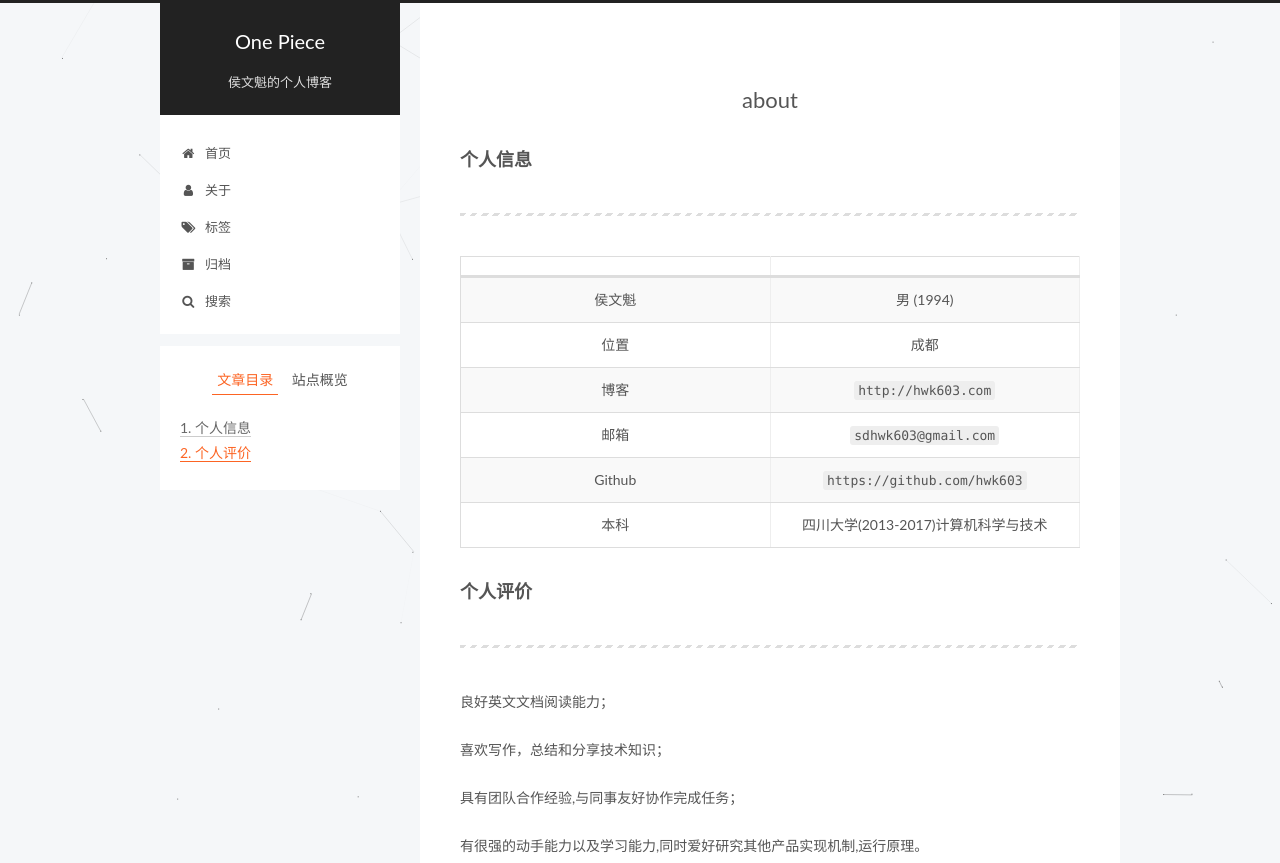
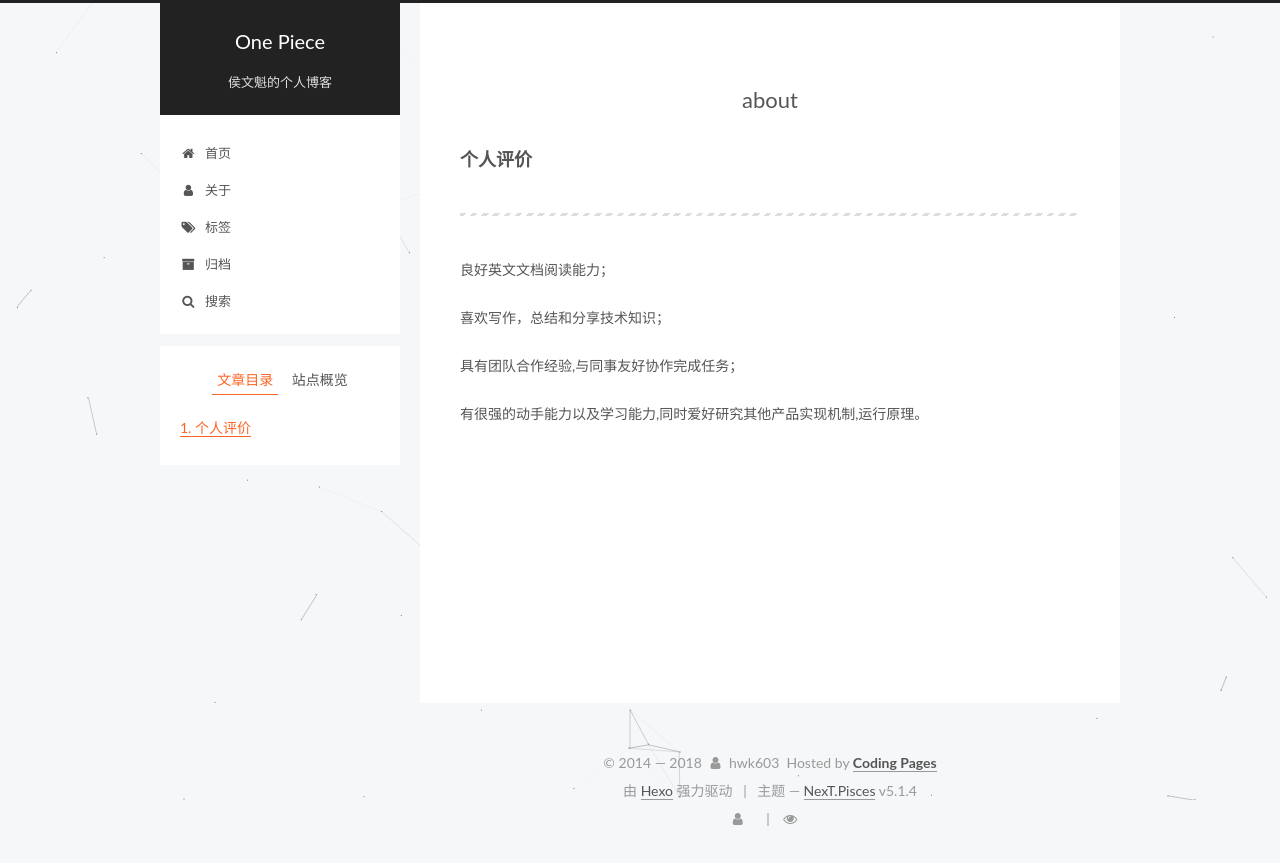
Before and after one commit to hwk603/hwk603.github.io, a plain HTML site: page about/index.html in a window 1280 px wide. Shown: the top 863 px of the page. Drawn offline with Linux system fonts and the light colour scheme; some packages are replaced by stand-ins of ours; a script that the page names is missing.

Commit message:
Site updated: 2018-02-07 21:22:37

```diff
--- a/about/index.html
+++ b/about/index.html
@@ -81,17 +81,17 @@
 
 
 
-<meta name="description" content="个人信息          侯文魁 男 (1994)   位置 成都     博客 http://hwk603.com    邮箱 sdhwk603@gmail.com   Github https://github.com/hwk603   本科 四川大学(2013-2017)计算机科学与技术    个人评价 良好英文文档阅读能力； 喜欢写作，总结和分享技术知识； 具有团队合作经验,与同事友好协">
+<meta name="description" content="个人评价 良好英文文档阅读能力； 喜欢写作，总结和分享技术知识； 具有团队合作经验,与同事友好协作完成任务； 有很强的动手能力以及学习能力,同时爱好研究其他产品实现机制,运行原理。">
 <meta property="og:type" content="website">
 <meta property="og:title" content="about">
 <meta property="og:url" content="http://hwk603.com/about/index.html">
 <meta property="og:site_name" content="One Piece">
-<meta property="og:description" content="个人信息          侯文魁 男 (1994)   位置 成都     博客 http://hwk603.com    邮箱 sdhwk603@gmail.com   Github https://github.com/hwk603   本科 四川大学(2013-2017)计算机科学与技术    个人评价 良好英文文档阅读能力； 喜欢写作，总结和分享技术知识； 具有团队合作经验,与同事友好协">
+<meta property="og:description" content="个人评价 良好英文文档阅读能力； 喜欢写作，总结和分享技术知识； 具有团队合作经验,与同事友好协作完成任务； 有很强的动手能力以及学习能力,同时爱好研究其他产品实现机制,运行原理。">
 <meta property="og:locale" content="zh-Hans">
-<meta property="og:updated_time" content="2017-02-25T05:42:59.641Z">
+<meta property="og:updated_time" content="2018-02-07T13:22:11.658Z">
 <meta name="twitter:card" content="summary">
 <meta name="twitter:title" content="about">
-<meta name="twitter:description" content="个人信息          侯文魁 男 (1994)   位置 成都     博客 http://hwk603.com    邮箱 sdhwk603@gmail.com   Github https://github.com/hwk603   本科 四川大学(2013-2017)计算机科学与技术    个人评价 良好英文文档阅读能力； 喜欢写作，总结和分享技术知识； 具有团队合作经验,与同事友好协">
+<meta name="twitter:description" content="个人评价 良好英文文档阅读能力； 喜欢写作，总结和分享技术知识； 具有团队合作经验,与同事友好协作完成任务； 有很强的动手能力以及学习能力,同时爱好研究其他产品实现机制,运行原理。">
 
 
 
@@ -316,42 +316,7 @@
       <div class="post-body">
 
 
-          <h3 id="个人信息"><a href="#个人信息" class="headerlink" title="个人信息"></a>个人信息</h3><hr>
-<table>
-<thead>
-<tr>
-<th style="text-align:center"></th>
-<th style="text-align:center"></th>
-</tr>
-</thead>
-<tbody>
-<tr>
-<td style="text-align:center">侯文魁</td>
-<td style="text-align:center">男 (1994)</td>
-</tr>
-<tr>
-<td style="text-align:center">位置</td>
-<td style="text-align:center">成都  </td>
-</tr>
-<tr>
-<td style="text-align:center">博客</td>
-<td style="text-align:center"><code>http://hwk603.com</code> </td>
-</tr>
-<tr>
-<td style="text-align:center">邮箱</td>
-<td style="text-align:center"><code>sdhwk603@gmail.com</code></td>
-</tr>
-<tr>
-<td style="text-align:center">Github</td>
-<td style="text-align:center"><code>https://github.com/hwk603</code></td>
-</tr>
-<tr>
-<td style="text-align:center">本科</td>
-<td style="text-align:center">四川大学(2013-2017)计算机科学与技术</td>
-</tr>
-</tbody>
-</table>
-<h3 id="个人评价"><a href="#个人评价" class="headerlink" title="个人评价"></a>个人评价</h3><hr>
+          <h3 id="个人评价"><a href="#个人评价" class="headerlink" title="个人评价"></a>个人评价</h3><hr>
 <p>良好英文文档阅读能力；</p>
 <p>喜欢写作，总结和分享技术知识；</p>
 <p>具有团队合作经验,与同事友好协作完成任务；</p>
@@ -515,7 +480,7 @@
 
 
 
-              <div class="post-toc-content"><ol class="nav"><li class="nav-item nav-level-3"><a class="nav-link" href="#个人信息"><span class="nav-number">1.</span> <span class="nav-text">个人信息</span></a></li><li class="nav-item nav-level-3"><a class="nav-link" href="#个人评价"><span class="nav-number">2.</span> <span class="nav-text">个人评价</span></a></li></ol></div>
+              <div class="post-toc-content"><ol class="nav"><li class="nav-item nav-level-3"><a class="nav-link" href="#个人评价"><span class="nav-number">1.</span> <span class="nav-text">个人评价</span></a></li></ol></div>
 
 
           </div>
--- a/css/main.css
+++ b/css/main.css
@@ -1831,7 +1831,7 @@ pre .javascript .function {
   width: 4px;
   height: 4px;
   border-radius: 50%;
-  background: #09cfff;
+  background: #eda724;
 }
 .links-of-blogroll {
   font-size: 13px;
--- a/tags/mysql/index.html
+++ b/tags/mysql/index.html
@@ -84,7 +84,7 @@
 <meta name="description" content="一些关于坑的思考和疑难解决">
 <meta property="og:type" content="website">
 <meta property="og:title" content="One Piece">
-<meta property="og:url" content="http://hwk603.com/tags/Mysql/index.html">
+<meta property="og:url" content="http://hwk603.com/tags/mysql/index.html">
 <meta property="og:site_name" content="One Piece">
 <meta property="og:description" content="一些关于坑的思考和疑难解决">
 <meta property="og:locale" content="zh-Hans">
@@ -120,13 +120,13 @@
 
 
 
-  <link rel="canonical" href="http://hwk603.com/tags/Mysql/"/>
+  <link rel="canonical" href="http://hwk603.com/tags/mysql/"/>
 
 
 
 
 
-  <title>标签: Mysql | One Piece</title>
+  <title>标签: mysql | One Piece</title>
 
 
 
@@ -303,7 +303,7 @@
 
     <div id="posts" class="posts-collapse">
       <div class="collection-title">
-        <h1>Mysql<small>标签</small>
+        <h1>mysql<small>标签</small>
         </h1>
       </div>
 
@@ -315,9 +315,9 @@
 
       <h2 class="post-title">
 
-            <a class="post-title-link" href="/MySQL中文乱码问题的解决/" itemprop="url">
+            <a class="post-title-link" href="/MySQL5.7-修改root密码/" itemprop="url">
 
-                <span itemprop="name">MySQL中文乱码问题的解决</span>
+                <span itemprop="name">mysql 5.7 修改root密码</span>
 
             </a>
 
@@ -325,37 +325,9 @@
 
       <div class="post-meta">
         <time class="post-time" itemprop="dateCreated"
-              datetime="2015-09-26T13:26:15+08:00"
-              content="2015-09-26" >
-          09-26
-        </time>
-      </div>
-
-    </header>
-  </article>
-
-
-
-
-
-  <article class="post post-type-normal" itemscope itemtype="http://schema.org/Article">
-    <header class="post-header">
-
-      <h2 class="post-title">
-
-            <a class="post-title-link" href="/数据库连接问题/" itemprop="url">
-
-                <span itemprop="name">数据库连接问题：Filename: core/Loader.php 346</span>
-
-            </a>
-
-      </h2>
-
-      <div class="post-meta">
-        <time class="post-time" itemprop="dateCreated"
-              datetime="2015-05-22T16:30:00+08:00"
-              content="2015-05-22" >
-          05-22
+              datetime="2016-02-23T13:07:16+08:00"
+              content="2016-02-23" >
+          02-23
         </time>
       </div>
 
@@ -899,3 +871,31 @@
 
 </body>
 </html>
+="text/x-mathjax-config">
+      MathJax.Hub.Config({
+        tex2jax: {
+          inlineMath: [ ['$','$'], ["\\(","\\)"]  ],
+          processEscapes: true,
+          skipTags: ['script', 'noscript', 'style', 'textarea', 'pre', 'code']
+        }
+      });
+    </script>
+
+    <script type="text/x-mathjax-config">
+      MathJax.Hub.Queue(function() {
+        var all = MathJax.Hub.getAllJax(), i;
+        for (i=0; i < all.length; i += 1) {
+          all[i].SourceElement().parentNode.className += ' has-jax';
+        }
+      });
+    </script>
+    <script type="text/javascript" src="//cdn.bootcss.com/mathjax/2.7.1/latest.js?config=TeX-AMS-MML_HTMLorMML"></script>
+
+
+
+
+
+
+
+</body>
+</html>
```
